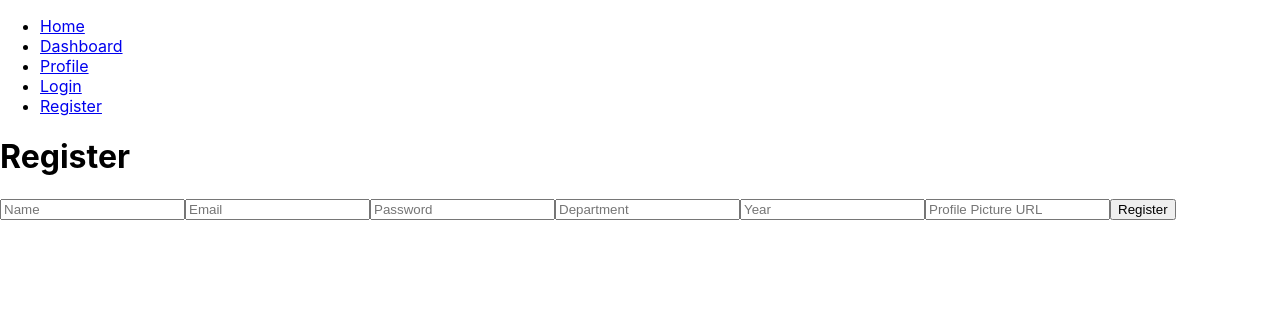
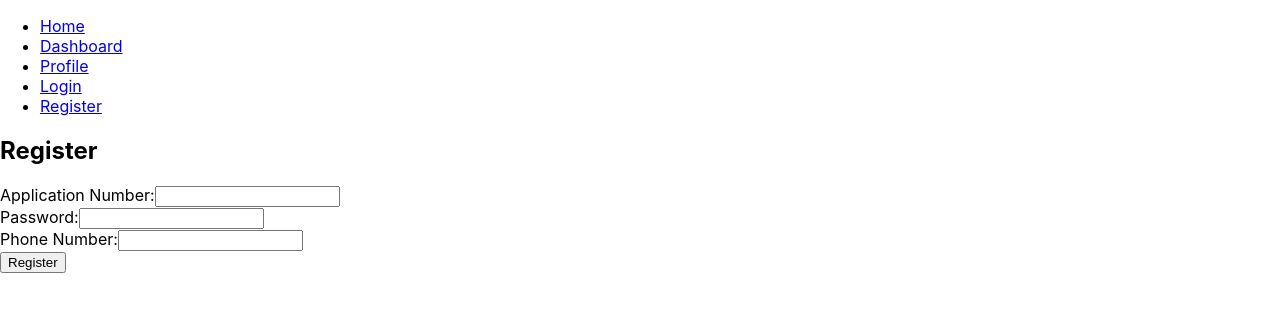
Before and after one commit to Nxtep-Kerala/miniproject1_react_assigmentMS, a React (Create React App) app: page /register in a window 1280 px wide. Shown: the top 312 px of the page. Built offline with nearby package versions, Linux system fonts and the light colour scheme; no server answers.

Commit message:
edited regustrationform

```diff
--- a/src/components/RegistrationForm.js
+++ b/src/components/RegistrationForm.js
@@ -1,35 +1,71 @@
+// Register.js
+
 import React, { useState } from 'react';
-import { registerUser } from '../AuthService';
 
 const Register = () => {
-  const [email, setEmail] = useState('');
-  const [password, setPassword] = useState('');
-  const [name, setName] = useState('');
-  const [department, setDepartment] = useState('');
-  const [year, setYear] = useState('');
-  const [profilePic, setProfilePic] = useState('');
+  const [formData, setFormData] = useState({
+    applicationNumber: '',
+    password: '',
+    phoneNumber: ''
+  });
 
-  const handleSubmit = async (event) => {
-    event.preventDefault();
-    const response = await registerUser(email, password, name, department, year, profilePic);
-    if (response.success) {
-      alert('Registration successful!');
-    } else {
-      alert(`Registration failed: ${response.message}`);
-    }
+  const handleChange = (e) => {
+    const { name, value } = e.target;
+    setFormData({
+      ...formData,
+      [name]: value
+    });
+  };
+
+  const handleSubmit = (e) => {
+    e.preventDefault();
+    // Here you can implement your form submission logic
+    console.log(formData); // For example, you can log the form data
+    // Reset the form after submission
+    setFormData({
+      applicationNumber: '',
+      password: '',
+      phoneNumber: ''
+    });
   };
 
   return (
-    <form onSubmit={handleSubmit}>
-      <h1>Register</h1>
-      <input type="text" value={name} onChange={(e) => setName(e.target.value)} placeholder="Name" required />
-      <input type="email" value={email} onChange={(e) => setEmail(e.target.value)} placeholder="Email" required />
-      <input type="password" value={password} onChange={(e) => setPassword(e.target.value)} placeholder="Password" required />
-      <input type="text" value={department} onChange={(e) => setDepartment(e.target.value)} placeholder="Department" required />
-      <input type="number" value={year} onChange={(e) => setYear(e.target.value)} placeholder="Year" required />
-      <input type="text" value={profilePic} onChange={(e) => setProfilePic(e.target.value)} placeholder="Profile Picture URL" />
-      <button type="submit">Register</button>
-    </form>
+    <div>
+      <h2>Register</h2>
+      <form onSubmit={handleSubmit}>
+        <div>
+          <label htmlFor="applicationNumber">Application Number:</label>
+          <input
+            type="text"
+            id="applicationNumber"
+            name="applicationNumber"
+            value={formData.applicationNumber}
+            onChange={handleChange}
+          />
+        </div>
+        <div>
+          <label htmlFor="password">Password:</label>
+          <input
+            type="password"
+            id="password"
+            name="password"
+            value={formData.password}
+            onChange={handleChange}
+          />
+        </div>
+        <div>
+          <label htmlFor="phoneNumber">Phone Number:</label>
+          <input
+            type="text"
+            id="phoneNumber"
+            name="phoneNumber"
+            value={formData.phoneNumber}
+            onChange={handleChange}
+          />
+        </div>
+        <button type="submit">Register</button>
+      </form>
+    </div>
   );
 };
 
```
